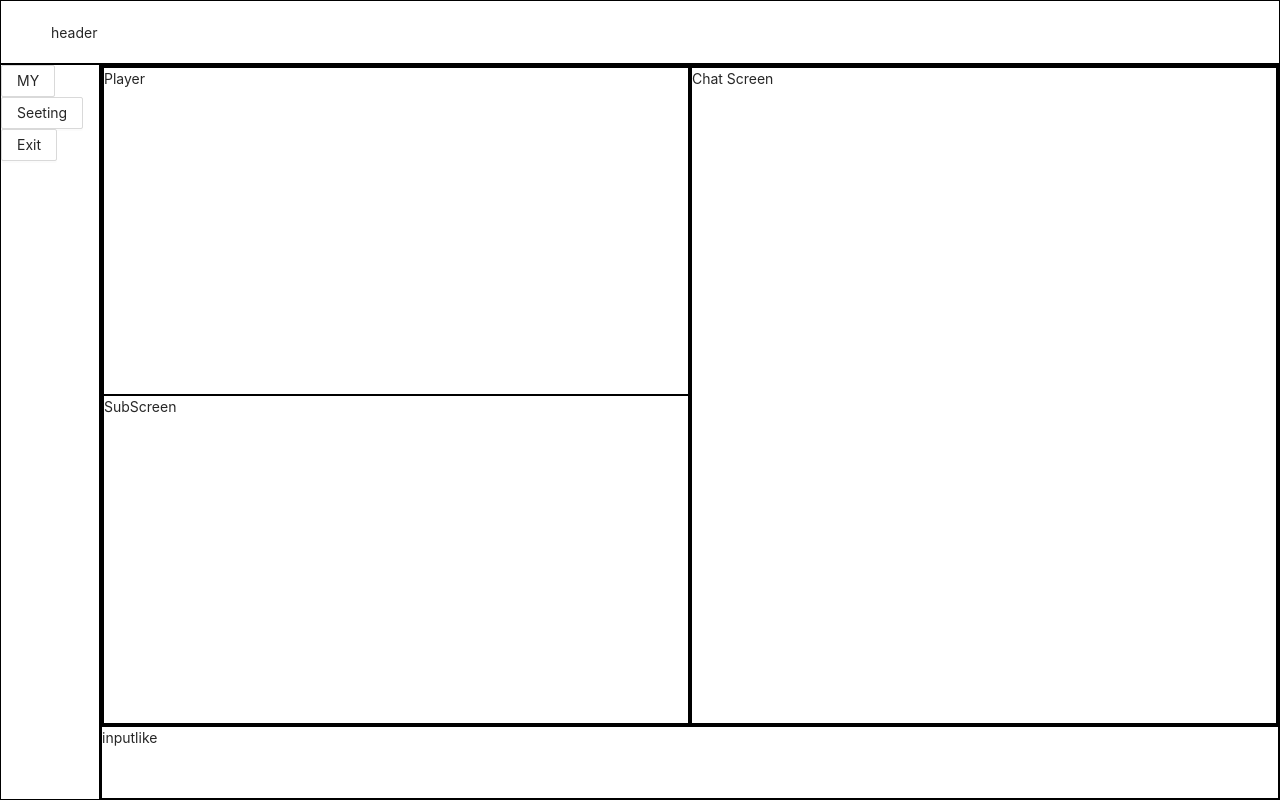
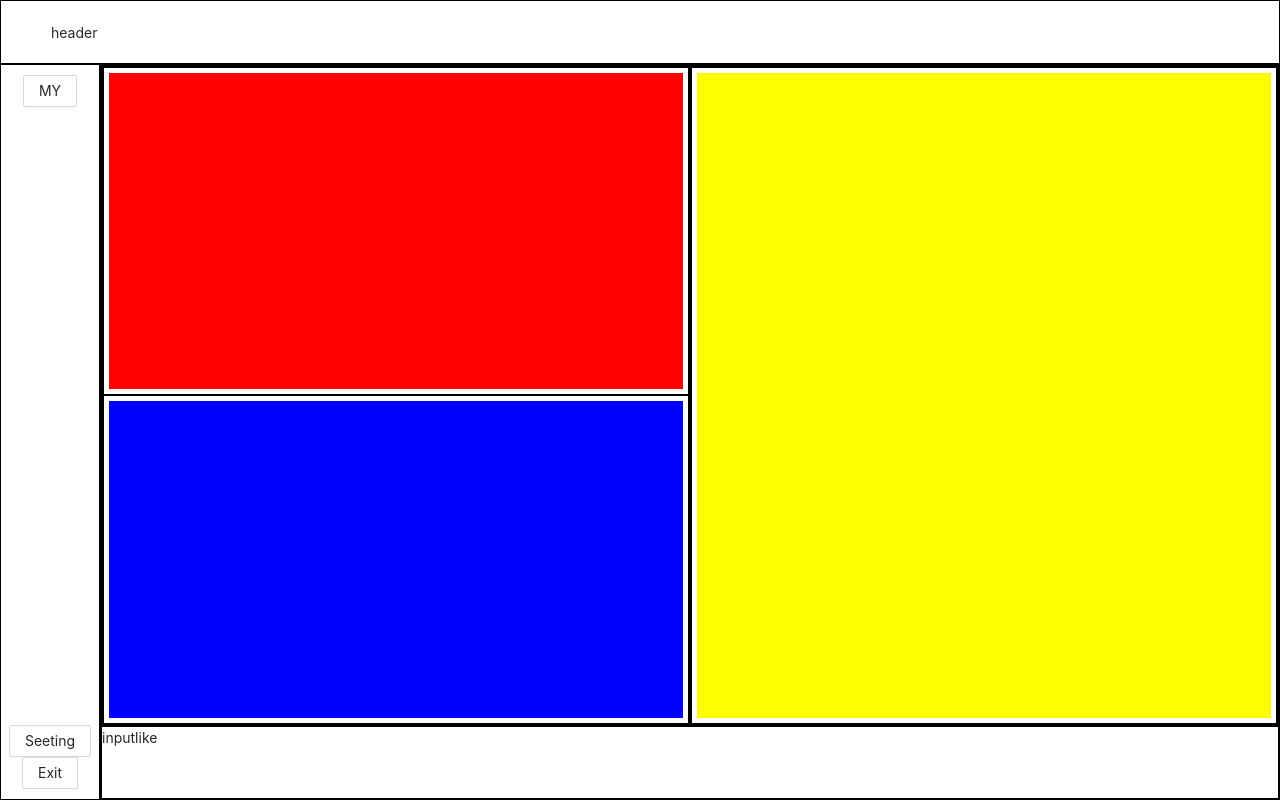
Before and after one commit to gsphyo91/reactStudy, a React (Create React App) app in the folder Inventory/startfruit/: page / in a window 1280 px wide. Built offline with nearby package versions, Linux system fonts and the light colour scheme.

Commit message:
updated layout

```diff
--- a/Inventory/startfruit/src/pages/sfComponents/ChatScreen.jsx
+++ b/Inventory/startfruit/src/pages/sfComponents/ChatScreen.jsx
@@ -2,8 +2,8 @@ import React from 'react';
 
 const SubScreen = () => {
   return (
-    <div style={{border: "1px solid black", height: "100%"}}>
-      Chat Screen
+    <div style={{border: "1px solid black", height: "100%", padding: 5}}>
+      <div style={{backgroundColor: "yellow", width: "100%", height: "100%"}}></div>
     </div>
   )
 }
--- a/Inventory/startfruit/src/pages/sfComponents/SideMenu.jsx
+++ b/Inventory/startfruit/src/pages/sfComponents/SideMenu.jsx
@@ -1,17 +1,33 @@
-import React, { Fragment } from "react";
-import { Button } from 'antd';
+import React from "react";
+import { Button } from "antd";
 
 const SideMenu = () => {
   return (
-    <Fragment style={{ height: "100%" }}>
-
-      <Button>MY</Button>
-
-      <Button>Seeting</Button>
-      <Button>Exit</Button>
-
-    </Fragment>
-  )
-}
+    <div style={{ height: "100%", display: "flex", flexDirection: "column" }}>
+      <div
+        style={{
+          marginBottom: "auto",
+          marginTop: 10,
+          display: "flex",
+          justifyContent: "center",
+        }}
+      >
+        <Button>MY</Button>
+      </div>
+      <div
+        style={{
+          marginTop: "auto",
+          marginBottom: 10,
+          display: "flex",
+          flexDirection: "column",
+          alignItems: "center",
+        }}
+      >
+        <Button>Seeting</Button>
+        <Button>Exit</Button>
+      </div>
+    </div>
+  );
+};
 
 export default SideMenu;
--- a/Inventory/startfruit/src/pages/sfComponents/SubScreen.jsx
+++ b/Inventory/startfruit/src/pages/sfComponents/SubScreen.jsx
@@ -2,8 +2,8 @@ import React from 'react';
 
 const SubScreen = () => {
   return (
-    <div style={{border: "1px solid black", height: "50%"}}>
-      SubScreen
+    <div style={{border: "1px solid black", height: "50%", padding: 5}}>
+      <div style={{backgroundColor: "blue", width: "100%", height: "100%"}}></div>
     </div>
   )
 }
--- a/Inventory/startfruit/src/pages/sfComponents/TutorScreen.jsx
+++ b/Inventory/startfruit/src/pages/sfComponents/TutorScreen.jsx
@@ -2,8 +2,8 @@ import React from 'react';
 
 const TutorScreen = () => {
   return (
-    <div style={{border: "1px solid black", height: "50%"}}>
-      Player
+    <div style={{border: "1px solid black", height: "50%", padding: 5}}>
+      <div style={{backgroundColor: "red", width: "100%", height: "100%"}}></div>
     </div>
   )
 }
```
